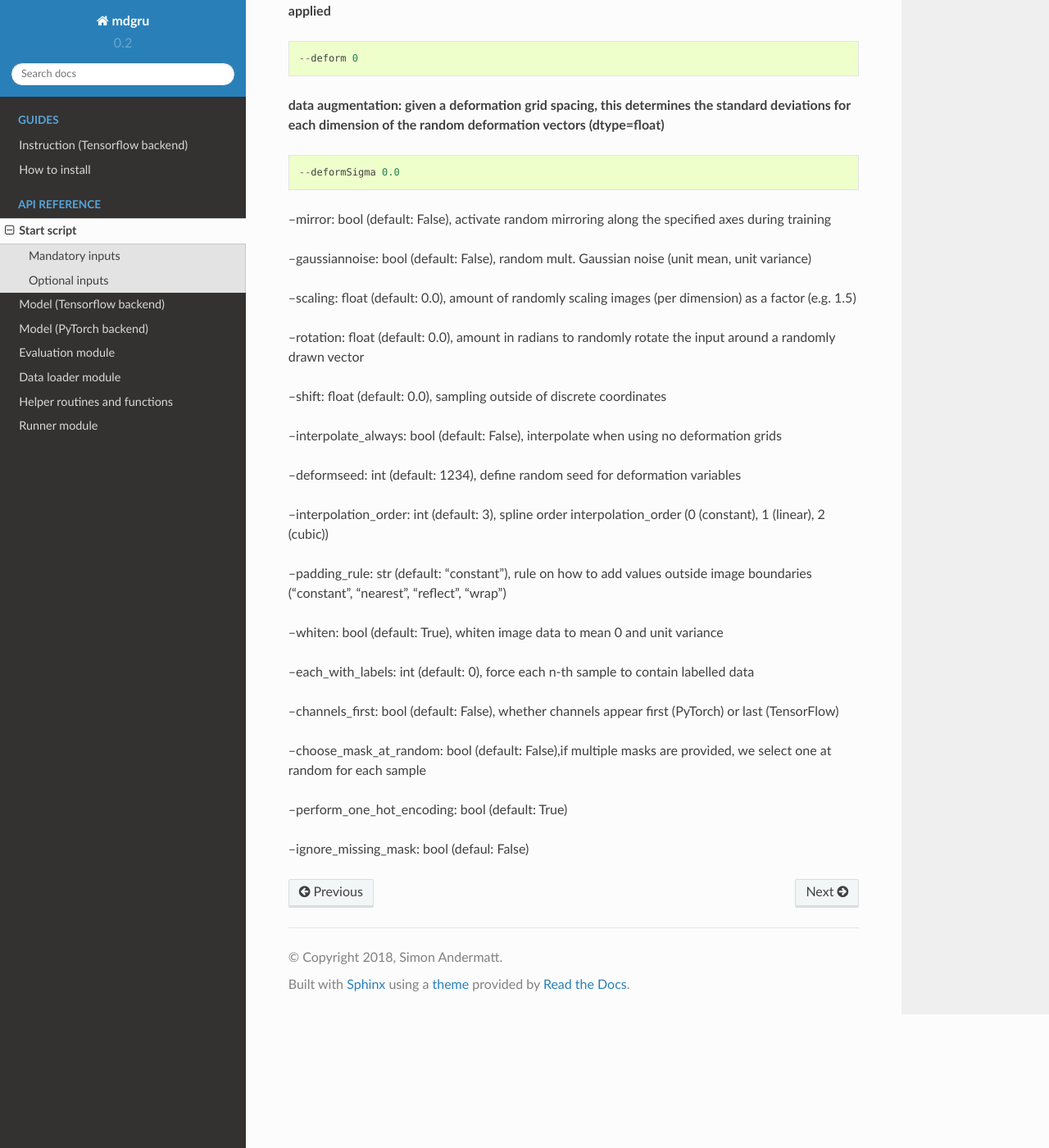
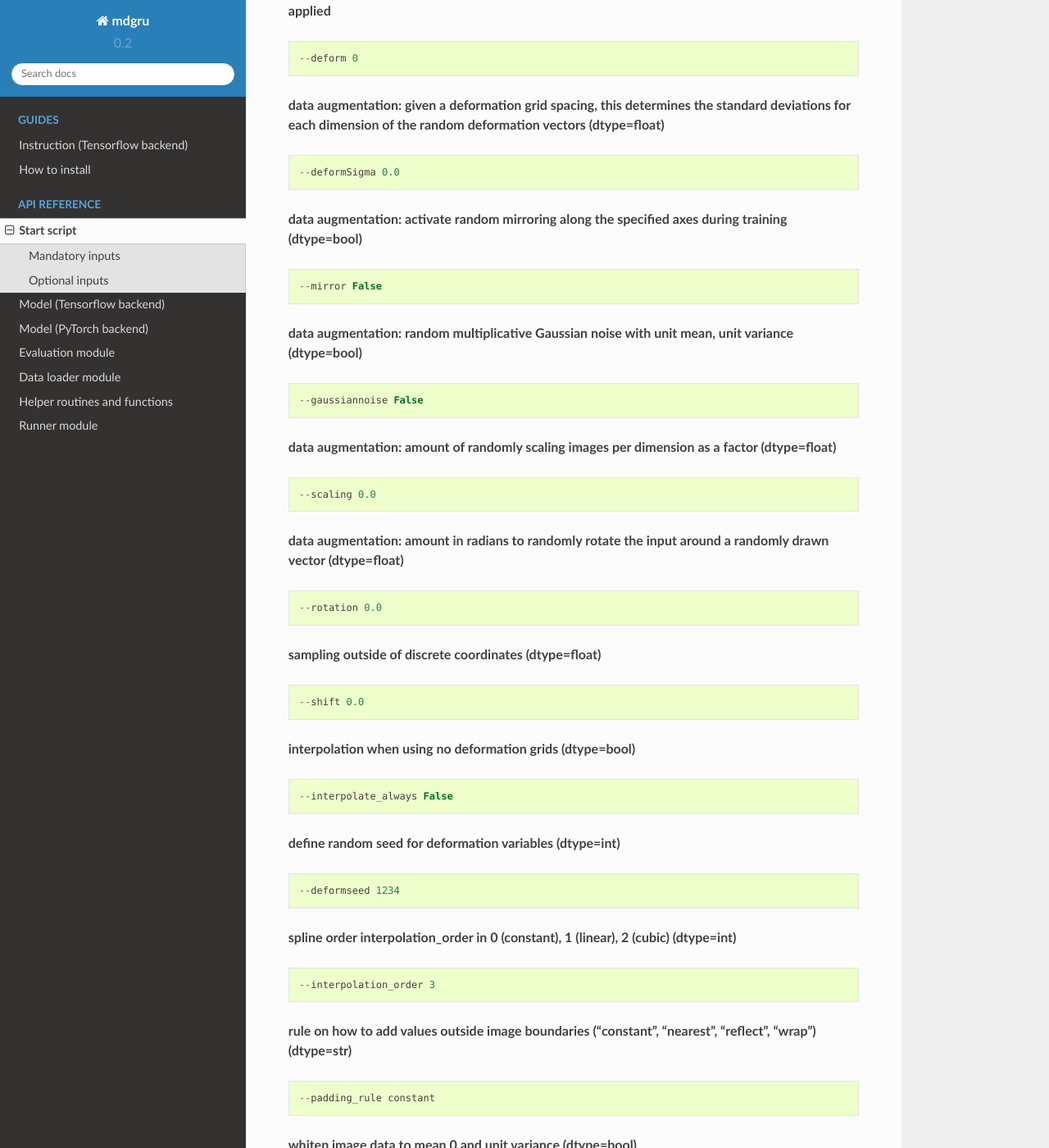
Before and after one commit to zubata88/mdgru, a Sphinx documentation site: the page built from docs/RUN_mdgru.rst, in a window 1280 px wide and 1400 px high, scrolled down 2527 px. Shown: the whole window at 82% size. Built offline with Sphinx 7.4.7 and the Read the Docs theme 2.0.0, drawn with Linux system fonts in a browser that asks for light colours; some of the changed text lies outside the part shown.

Commit message:
Update RUN_mdgru.rst

```diff
--- a/docs/RUN_mdgru.rst
+++ b/docs/RUN_mdgru.rst
@@ -114,25 +114,55 @@ Optional inputs
 
     --deformSigma 0.0
 
---mirror: bool (default: False), activate random mirroring along the specified axes during training
+**data augmentation: activate random mirroring along the specified axes during training (dtype=bool)**
+::
 
---gaussiannoise: bool (default: False), random mult. Gaussian noise (unit mean, unit variance)
+    --mirror False
 
---scaling: float (default: 0.0), amount of randomly scaling images (per dimension) as a factor (e.g. 1.5)
+**data augmentation: random multiplicative Gaussian noise with unit mean, unit variance (dtype=bool)**
+::
 
---rotation: float (default: 0.0), amount in radians to randomly rotate the input around a randomly drawn vector
+    --gaussiannoise False
 
---shift:  float (default: 0.0), sampling outside of discrete coordinates
+**data augmentation: amount of randomly scaling images per dimension as a factor (dtype=float)**
+::
 
---interpolate_always: bool (default: False), interpolate when using no deformation grids
+    --scaling 0.0
 
---deformseed: int (default: 1234), define random seed for deformation variables
+**data augmentation: amount in radians to randomly rotate the input around a randomly drawn vector (dtype=float)**
+::
 
---interpolation_order: int (default: 3), spline order interpolation_order (0 (constant), 1 (linear), 2 (cubic))
+    --rotation 0.0
 
---padding_rule: str (default: "constant"), rule on how to add values outside image boundaries ("constant", "nearest", "reflect", "wrap")
+**sampling outside of discrete coordinates (dtype=float)**
+::
 
---whiten: bool (default: True), whiten image data to mean 0 and unit variance
+    --shift 0.0
+
+**interpolation when using no deformation grids (dtype=bool)**
+::
+
+    --interpolate_always False
+
+**define random seed for deformation variables (dtype=int)**
+::
+
+    --deformseed 1234
+
+**spline order interpolation_order in 0 (constant), 1 (linear), 2 (cubic) (dtype=int)**
+::
+
+    --interpolation_order 3
+
+**rule on how to add values outside image boundaries ("constant", "nearest", "reflect", "wrap") (dtype=str)**
+::
+
+    --padding_rule constant
+
+**whiten image data to mean 0 and unit variance (dtype=bool)**
+::
+
+    --whiten True
 
 --each_with_labels: int (default: 0), force each n-th sample to contain labelled data
 
```
